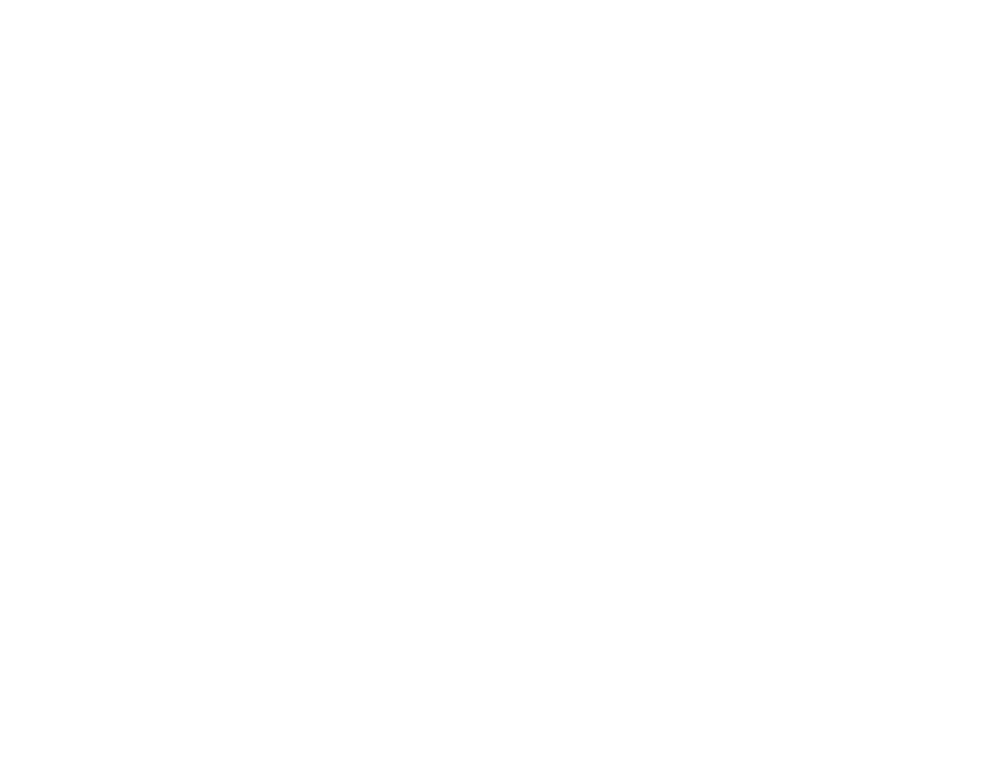
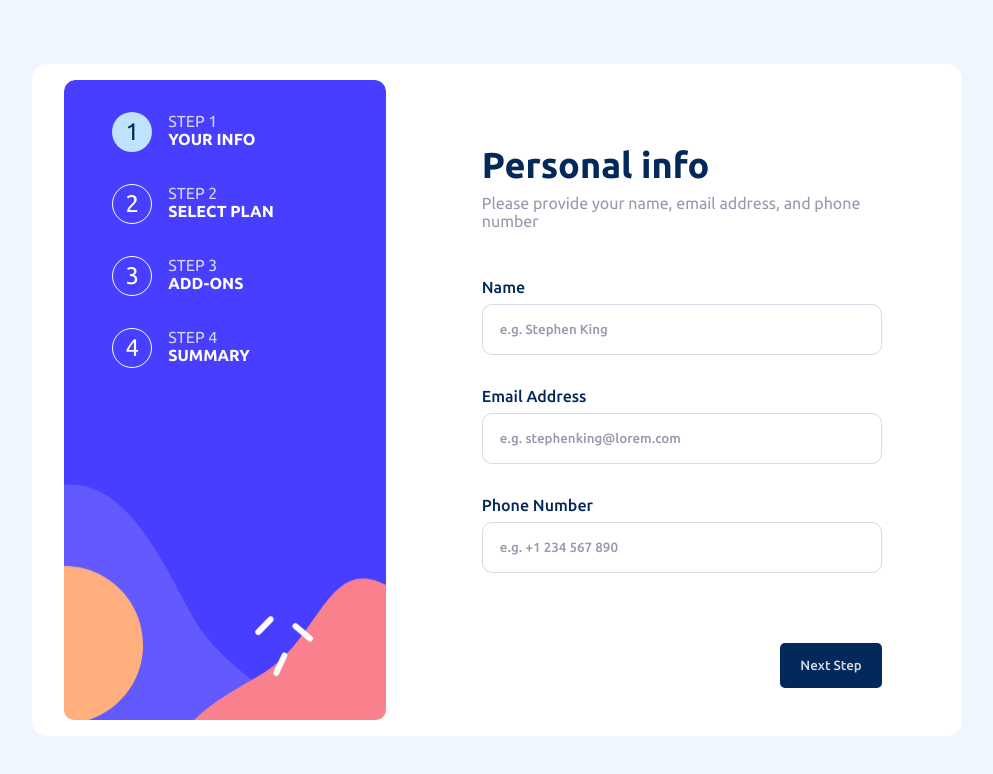
Before and after one commit to johnEdmon44/multi-step-form, a React (Vite) app: page / in a window 1280 px wide. Shown: the top 774 px of the page, without its empty margins (143-1136 px from the left). Built offline with nearby package versions, Linux system fonts and the light colour scheme.

Commit message:
Add step indicator and personal info form and empty validation

```diff
--- a/src/App.css
+++ b/src/App.css
@@ -2,4 +2,189 @@
   box-sizing: border-box;
   margin: 0;
   padding: 0;
+  font-family: "Ubuntu", sans-serif;
 }
+
+
+:root {
+  --primary-marine-blue: hsl(213, 96%, 18%);
+  --primary-purplish-blue: hsl(243, 100%, 62%);
+  --primary-pastel-blue: hsl(228, 100%, 84%);
+  --primary-light-blue: hsl(206, 94%, 87%);
+  --primary-strawberry-red: hsl(354, 84%, 57%);
+
+  --neutral-cool-gray: hsl(231, 11%, 63%);
+  --neutral-light-gray: hsl(229, 24%, 87%);
+  --neutral-magnolia: hsl(217, 100%, 97%);
+  --neutral-alabaster: hsl(231, 100%, 99%);
+  --neutral-white: hsl(0, 0%, 100%);
+}
+
+
+body {
+  font-size: 16px;
+  background-color: var(--neutral-magnolia);
+  min-height: 100vh;
+  display: grid;
+  place-items: center;
+}
+
+
+.multi-step-container {
+  display: flex;
+  background-color: white;
+  gap: 6rem;
+  border-radius: 15px;
+}
+
+
+.active-step {
+  background-color: var(--primary-light-blue);
+  color: var(--primary-marine-blue) !important;
+  border: var(--primary-marine-blue) !important;
+}
+
+
+/*///////////////////////////////////////////////////////////////////// side bar */
+.step {
+  display: flex;
+  margin-top: 2rem;
+  gap: 1rem;
+  margin-right: 7rem;
+}
+
+
+.step-container {
+  background-image: url('/public/assets/images/bg-sidebar-desktop.svg');
+  background-size: cover;
+  background-repeat: no-repeat;
+  border-radius: 10px;
+  margin: 1rem 0 1rem 2rem;
+  height: 40rem;
+}
+
+
+.step-description {
+  text-transform: uppercase;
+}
+
+
+.step-description p:last-child{
+  font-weight: bold;
+  color: white;
+}
+
+
+.step-description p:first-child {
+  color: var(--neutral-light-gray);
+}
+
+
+.step-indicator {
+  color: white;
+  width: 2.5rem;
+  height: 2.5rem;
+  font-size: 24px;
+  border-radius: 50%;
+  border: 1px solid white;
+  margin-left: 3rem;
+  display: flex;
+  align-items: center;
+  justify-content: center;
+}
+
+
+/*/////////////////////////////////////////////////////////////////////////// personal info */
+.form-input {
+  display: flex;
+  flex-direction: column;
+  margin-top: 2rem;
+  position: relative;
+}
+
+
+.form-input label {
+  color: var(--primary-marine-blue);
+  font-weight: 500;
+  margin-bottom: .5rem;
+}
+
+
+.form-input span {
+  color: var(--primary-strawberry-red);
+  position: absolute;
+  top: 0;
+  right: 0;
+  font-weight: 500;
+}
+
+
+.personal-info h1 {
+  color: var(--primary-marine-blue);
+  font-size: 36px;
+  margin-bottom: .5rem;
+}
+
+
+.personal-info p {
+  color: var(--neutral-cool-gray);
+  margin-bottom: 3rem;
+}
+
+
+.form-input input::placeholder {
+  font-weight: 500;
+  color: var(--neutral-cool-gray);
+}
+
+
+.personal-info {
+  margin: 1rem 5rem 1rem 0;
+  padding-top: 3rem;
+  position: absolute;
+  height: 40rem;
+}
+
+
+.form-input input {
+  appearance: none;
+  -webkit-appearance: none;
+  -moz-appearance: none;
+  border: none;
+  outline: none;
+
+  padding: 17px;
+  border: 1px solid var(--neutral-light-gray);
+  border-radius: 10px;
+}
+
+
+.form-input input:focus {
+  border: 1px solid var(--primary-purplish-blue);
+}
+
+
+.next-btn {
+  appearance: none;
+  -webkit-appearance: none;
+  -moz-appearance: none;
+  border: none;
+  outline: none;
+  background-color: var(--primary-marine-blue);
+  color: var(--neutral-light-gray);
+  padding: 15px 20px 15px 20px;
+  border-radius: 5px;
+  font-weight: 500;
+  position: absolute;
+  right: 0;
+  bottom: 3rem;
+  cursor: pointer;
+}
+
+
+.step-form {
+  height: 40rem;
+  margin: 1rem 0rem 1rem 0rem;
+  position: relative;
+  width: 30rem;
+}
--- a/src/App.jsx
+++ b/src/App.jsx
@@ -1,11 +1,130 @@
-import './App.css'
+import { useState } from 'react';
+import './App.css';
 
 function App() {
+  const [personalInfo, setPersonalInfo] = useState({name: '', email: '', phoneNumber: ''});
+  const [plan, setPlan] = useState({plan: 'price'});
+  const [addOn, setAddOn] = useState({addOn: 'price'});
+  const [summary, setSummary] = useState({});
+
+  const [nameError, setNameError] = useState('');
+  const [emailError, setEmailError] = useState('');
+  const [phoneError, setPhoneError] = useState('');
+
+  const [step1, setStep1] = useState(false);
+  const [step2, setStep2] = useState(false);
+  const [step3, setStep3] = useState(false);
+  const [step4, setStep4] = useState(false);
+
+
+  const validateInput = () => {
+    let isValid = true;
+
+    if(personalInfo.name === '') {
+      setNameError('This field is required');
+      isValid = false;
+    } else {
+      setNameError('');
+    }
+
+    if(personalInfo.email === '') {
+      setEmailError('This field is required');
+      isValid = false;
+    } else {
+      setEmailError('');
+    }
+
+    if(personalInfo.phoneNumber === '') {
+      setPhoneError('This field is required');
+      isValid = false;
+    } else {
+      setPhoneError('');
+    }
+
+    if (isValid) {
+      setStep1(true);
+    }
+  }
+
 
   return (
-    <>
-    </>
+    <section className='multi-step-container'>
+
+      <aside className='step-container'>
+        <div className='step'>
+          <p className={`step-indicator ${step1 ? '': 'active-step'}`}>1</p>
+          <div className='step-description'>
+            <p>step 1</p>
+            <p>your info</p>
+          </div>
+        </div>
+
+        <div className='step'>
+          <p className={`step-indicator ${step1 ? 'active-step': ''}`}>2</p>
+          <div className='step-description'>
+            <p>step 2</p>
+            <p>select plan</p>
+          </div>
+        </div>
+
+        <div className='step'>
+          <p className={`step-indicator ${step2 ? 'active-step': ''}`}>3</p>
+          <div className='step-description'>
+            <p>step 3</p>
+            <p>add-ons</p>
+          </div>
+        </div>
+
+        <div className='step'>
+          <p className={`step-indicator ${step3 ? 'active-step': ''}`}>4</p>
+          <div className='step-description'>
+            <p>step 4</p>
+            <p>summary</p>
+          </div>
+        </div>
+
+      </aside>
+
+      <div className='step-form'>
+
+        {/* PERSONAL INFO */}
+        <div className='personal-info'>
+          <h1>Personal info</h1>
+          <p>Please provide your name, email address, and phone number</p>
+
+          <form>
+            <div className='form-input'>
+              <label htmlFor='name'>Name</label>
+              <input type='text' id='name' placeholder='e.g. Stephen King' onChange={(e) => setPersonalInfo(prev => ({...prev, name: e.target.value}))}></input>
+              <span>{nameError}</span>
+            </div>
+
+            <div className='form-input'>
+              <label htmlFor='email'>Email Address</label>
+              <input type='email' id='email' placeholder='e.g. stephenking@lorem.com' onChange={(e) => setPersonalInfo(prev => ({...prev, email: e.target.value}))}></input>
+              <span>{emailError}</span>
+            </div>
+
+            <div className='form-input'>
+              <label htmlFor='phone-number'>Phone Number</label>
+              <input type='tel' id='phone-number' placeholder='e.g. +1 234 567 890' onChange={(e) => setPersonalInfo(prev => ({...prev, phoneNumber: e.target.value}))}></input>
+              <span>{phoneError}</span>
+            </div>
+
+            <button className='next-btn' onClick={(e) => {
+              e.preventDefault();
+              validateInput();
+            }}>Next Step</button>
+          </form>
+        </div>
+
+
+        <div>
+
+        </div>
+      </div>
+    </section>
   )
 }
 
-export default App
+export default App;
```
